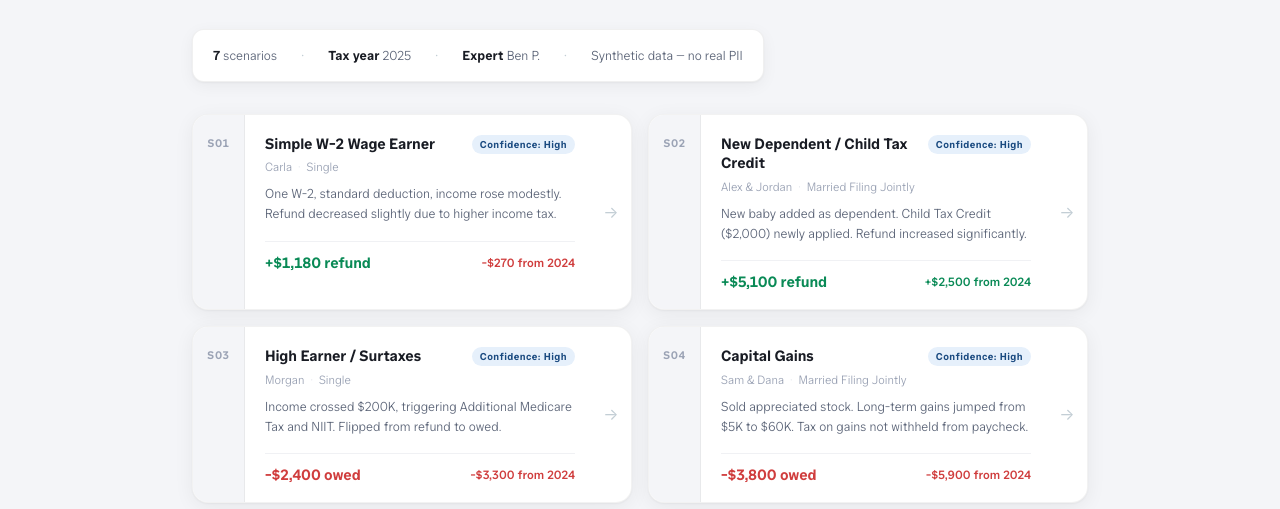
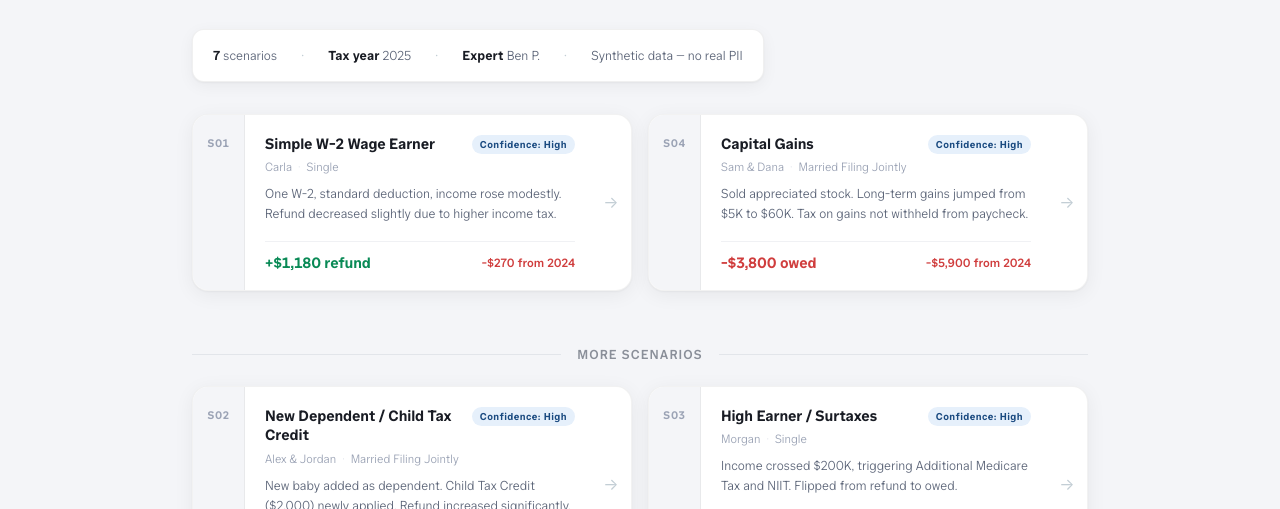
Before and after one commit to jeremygeltman-public/FS-Client-Review-v2, a plain HTML site: page index.html in a window 1280 px wide. Shown: the part 279-788 px from the top of the page. Drawn offline with Linux system fonts and the light colour scheme.

Commit message:
Reorder index: feature S01 and S04 above a "More scenarios" divider
Move the two actively-designed scenarios (Simple W-2, Capital Gains)
to the top of the grid; push the remaining five below a labeled
divider with added spacing.

Co-Authored-By: Claude Opus 4.8 <noreply@anthropic.com>

```diff
--- a/index.html
+++ b/index.html
@@ -102,6 +102,25 @@ body {
   display: grid;
   grid-template-columns: repeat(auto-fill, minmax(420px, 1fr));
   gap: 16px;
+}
+.grid-divider {
+  grid-column: 1 / -1;
+  display: flex;
+  align-items: center;
+  gap: 16px;
+  margin: 40px 0 8px;
+  color: #8A8F99;
+  font-size: 13px;
+  font-weight: 600;
+  letter-spacing: 0.08em;
+  text-transform: uppercase;
+}
+.grid-divider::before,
+.grid-divider::after {
+  content: "";
+  flex: 1;
+  height: 1px;
+  background: #E2E5EA;
 }
 
 /* ── Card ── */
@@ -296,6 +315,31 @@ body {
       </div>
       <div class="card-arrow">&#8594;</div>
     </a>
+    <a class="card" href="scenario_04_capital_gains.html">
+      <div class="card-num">S04</div>
+      <div class="card-body">
+        <div class="card-top">
+          <h2 class="card-title">Capital Gains</h2>
+          <span class="card-tag" style="background:#E6F0FB; color:#1A4A80">Confidence: High</span>
+        </div>
+        <div class="card-meta">
+          <span class="card-user">Sam & Dana</span>
+          <span class="card-dot">·</span>
+          <span class="card-filing">Married Filing Jointly</span>
+        </div>
+        <p class="card-desc">Sold appreciated stock. Long-term gains jumped from $5K to $60K. Tax on gains not withheld from paycheck.</p>
+        <div class="card-footer">
+          <span class="card-outcome" style="color:#D03E3E">-$3,800 owed</span>
+          <span class="card-change" style="color:#D03E3E">-$5,900 from 2024</span>
+        </div>
+      </div>
+      <div class="card-arrow">&#8594;</div>
+    </a>
+
+    <div class="grid-divider">
+      <span>More scenarios</span>
+    </div>
+
     <a class="card" href="scenario_02_new_dependent.html">
       <div class="card-num">S02</div>
       <div class="card-body">
@@ -332,26 +376,6 @@ body {
         <div class="card-footer">
           <span class="card-outcome" style="color:#D03E3E">-$2,400 owed</span>
           <span class="card-change" style="color:#D03E3E">-$3,300 from 2024</span>
-        </div>
-      </div>
-      <div class="card-arrow">&#8594;</div>
-    </a>
-    <a class="card" href="scenario_04_capital_gains.html">
-      <div class="card-num">S04</div>
-      <div class="card-body">
-        <div class="card-top">
-          <h2 class="card-title">Capital Gains</h2>
-          <span class="card-tag" style="background:#E6F0FB; color:#1A4A80">Confidence: High</span>
-        </div>
-        <div class="card-meta">
-          <span class="card-user">Sam & Dana</span>
-          <span class="card-dot">·</span>
-          <span class="card-filing">Married Filing Jointly</span>
-        </div>
-        <p class="card-desc">Sold appreciated stock. Long-term gains jumped from $5K to $60K. Tax on gains not withheld from paycheck.</p>
-        <div class="card-footer">
-          <span class="card-outcome" style="color:#D03E3E">-$3,800 owed</span>
-          <span class="card-change" style="color:#D03E3E">-$5,900 from 2024</span>
         </div>
       </div>
       <div class="card-arrow">&#8594;</div>
@@ -416,6 +440,7 @@ body {
       </div>
       <div class="card-arrow">&#8594;</div>
     </a>
+
 </div>
 
 <div class="footer">
```
